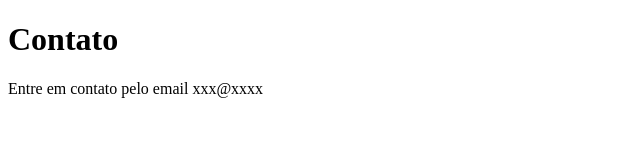
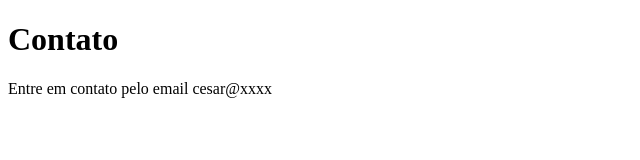
Before and after one commit to arqhenriq/sistema-de-cadastro, a plain HTML site: page Contato.html in a window 1280 px wide. Shown: the full height of the page, 0-640 px from the left. Drawn offline with Linux system fonts and the light colour scheme.

Commit message:
modificando email de contato

```diff
--- a/Contato.html
+++ b/Contato.html
@@ -8,6 +8,6 @@
 </head>
 <body>
     <h1>Contato</h1>
-    <p>Entre em contato pelo email xxx@xxxx</p>
+    <p>Entre em contato pelo email cesar@xxxx</p>
 </body>
 </html>
```
